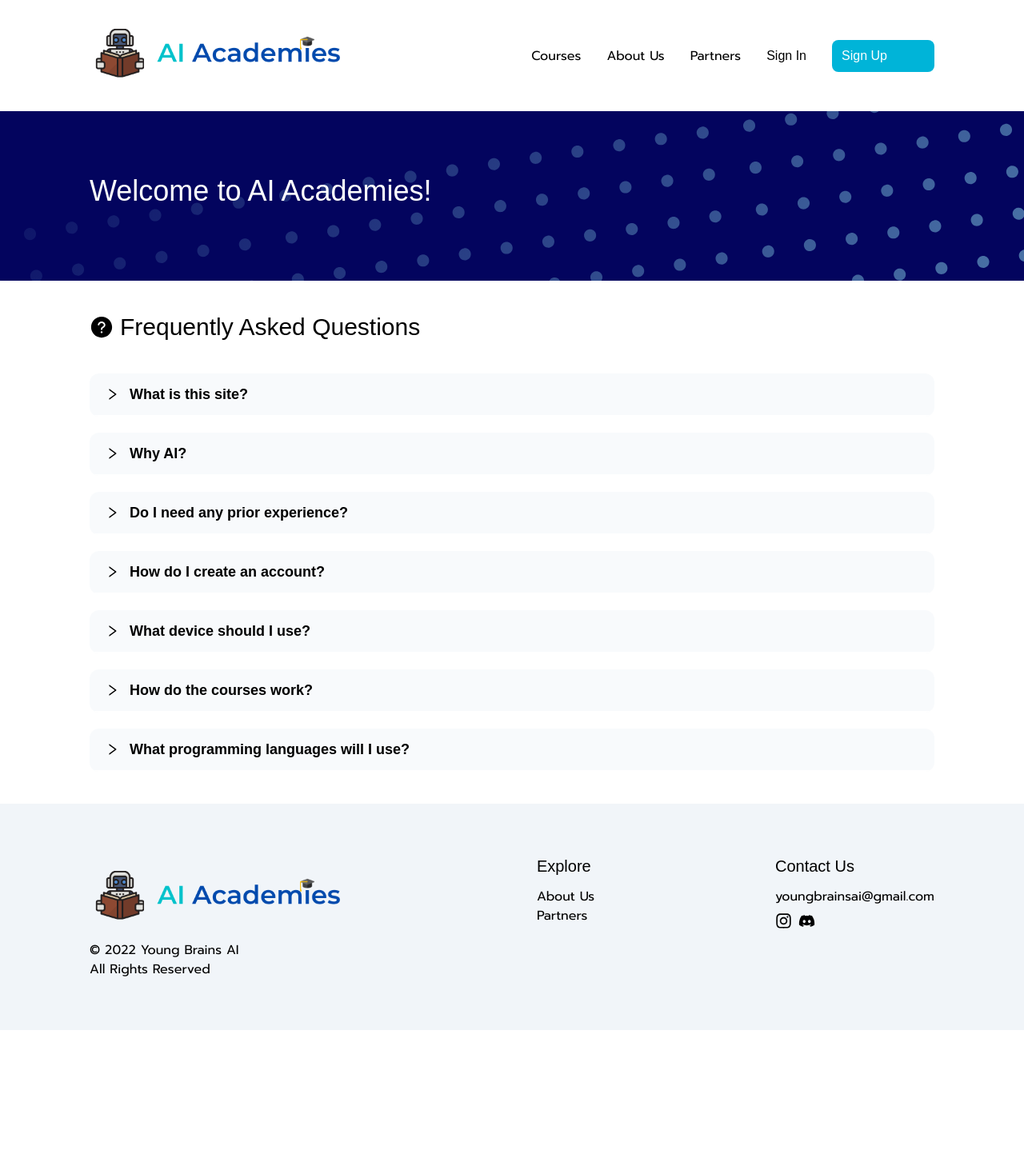
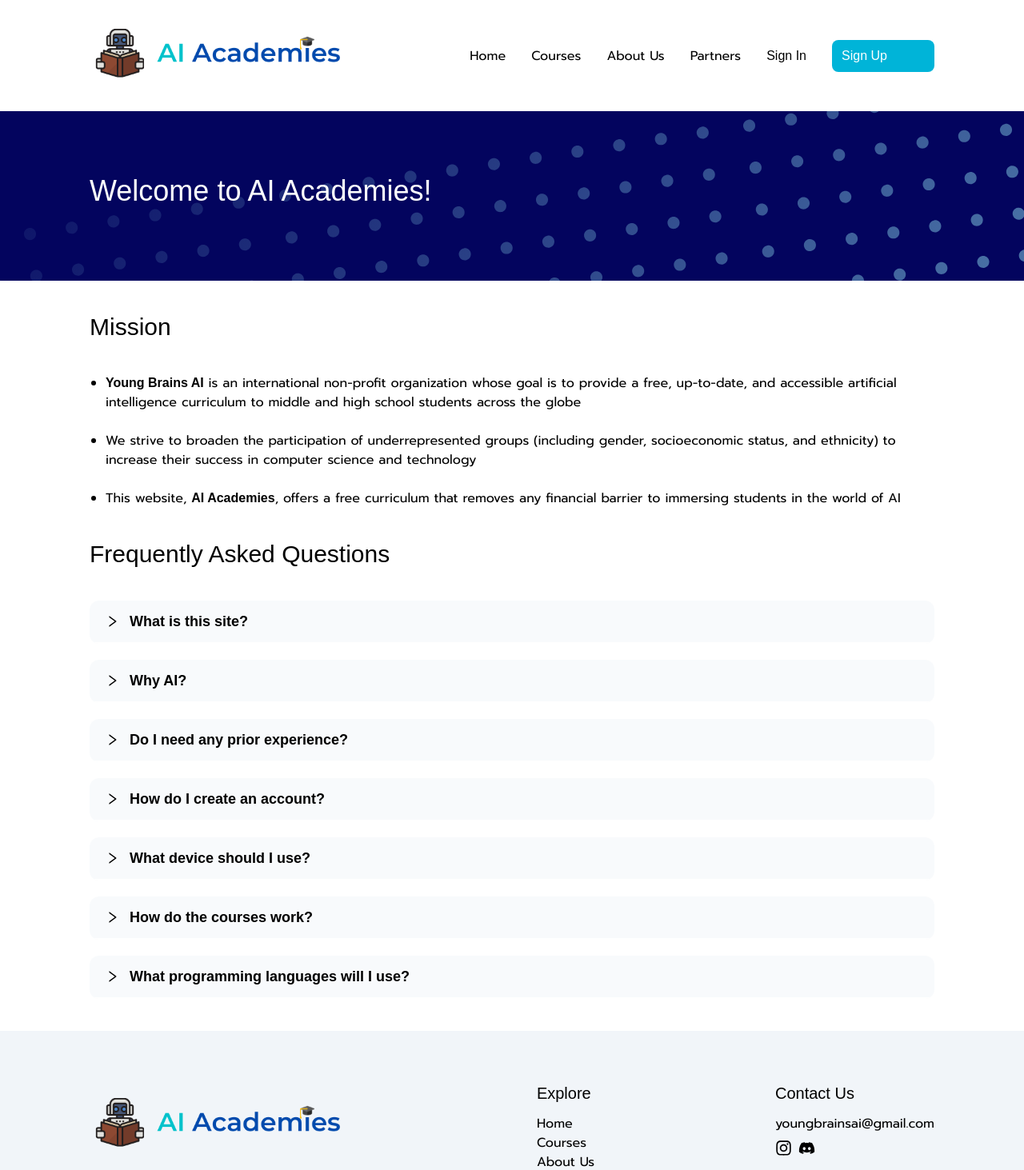
Before and after one commit to rzirvi1665/aiacademies-web, a Next.js app: page / in a window 1280 px wide. Shown: the top 1463 px of the page at 80% size. Before the commit the page ends 1288 px from the top, so only its background shows below. Built offline with nearby package versions, Linux system fonts and the light colour scheme; a web font is replaced by a local one.

Commit message:
fix: miscellaneous

```diff
--- a/components/Accordion.tsx
+++ b/components/Accordion.tsx
@@ -32,7 +32,7 @@ export const AccordionElement: React.FC<AccordionElementProps> = ({ title, child
                 <AiOutlineDown className={classNames('duration-500', { '-rotate-90': active !== title })} />
                 {title}
             </div>
-            <div className={classNames('duration-500', { 'max-h-24': active === title, 'max-h-0': active !== title })}>
+            <div className={classNames('duration-500', { 'max-h-32': active === title, 'max-h-0': active !== title })}>
                 <div className="px-5 py-3">
                     {children}
                 </div>
--- a/components/Footer.tsx
+++ b/components/Footer.tsx
@@ -14,6 +14,12 @@ const Footer: React.FC = () => (
             </div>
             <div>
                 <h4 className="mb-3 font-medium">Explore</h4>
+                <Link href="/" passHref>
+                    <a><p>Home</p></a>
+                </Link>
+                <Link href="/courses" passHref>
+                    <a><p>Courses</p></a>
+                </Link>
                 <Link href="/about" passHref>
                     <a><p>About Us</p></a>
                 </Link>
--- a/components/Navigation.tsx
+++ b/components/Navigation.tsx
@@ -16,8 +16,13 @@ const Navigation: React.FC = () => {
                         <Image src={logo} alt="AI Academies" height={100} width={333} />
                     </a>
                 </Link>
+                <Link href="/" passHref>
+                    <a className="ml-0 hidden lg:ml-auto lg:block">
+                        Home
+                    </a>
+                </Link>
                 <Link href="/courses" passHref>
-                    <a className="ml-0 hidden lg:ml-auto lg:block">
+                    <a className="hidden lg:block">
                         Courses
                     </a>
                 </Link>
--- a/pages/index.tsx
+++ b/pages/index.tsx
@@ -12,10 +12,15 @@ const Home: NextPage = () => {
         <>
             <PageHeader title={session ? `Welcome back, ${session.firstName}!` : 'Welcome to AI Academies!'} />
             <div className="container py-10">
-                <h2 className="inline-flex items-center font-medium mb-10">
-                    <AiFillQuestionCircle className="mr-2" />
-                    Frequently Asked Questions
-                </h2>
+                <h2 className="font-medium mb-10">Mission</h2>
+                <ul className="list-disc pl-5 mb-10">
+                    <li><b>Young Brains AI</b> is an international non-profit organization whose goal is to provide a free, up-to-date, and accessible artificial intelligence curriculum to middle and high school students across the globe</li>
+                    <br/>
+                    <li>We strive to broaden the participation of underrepresented groups (including gender, socioeconomic status, and ethnicity) to increase their success in computer science and technology</li>
+                    <br/>
+                    <li>This website, <b>AI Academies</b>, offers a free curriculum that removes any financial barrier to immersing students in the world of AI</li>
+                </ul>
+                <h2 className="font-medium mb-10">Frequently Asked Questions</h2>
                 <Accordion>
                     <AccordionElement title="What is this site?">
                         AI Academies is a user-friendly introduction to artificial intelligence and machine learning. The site’s goal is to make AI content accessible and free to all since current resources online are either overwhelmingly complicated or too expensive.
```
